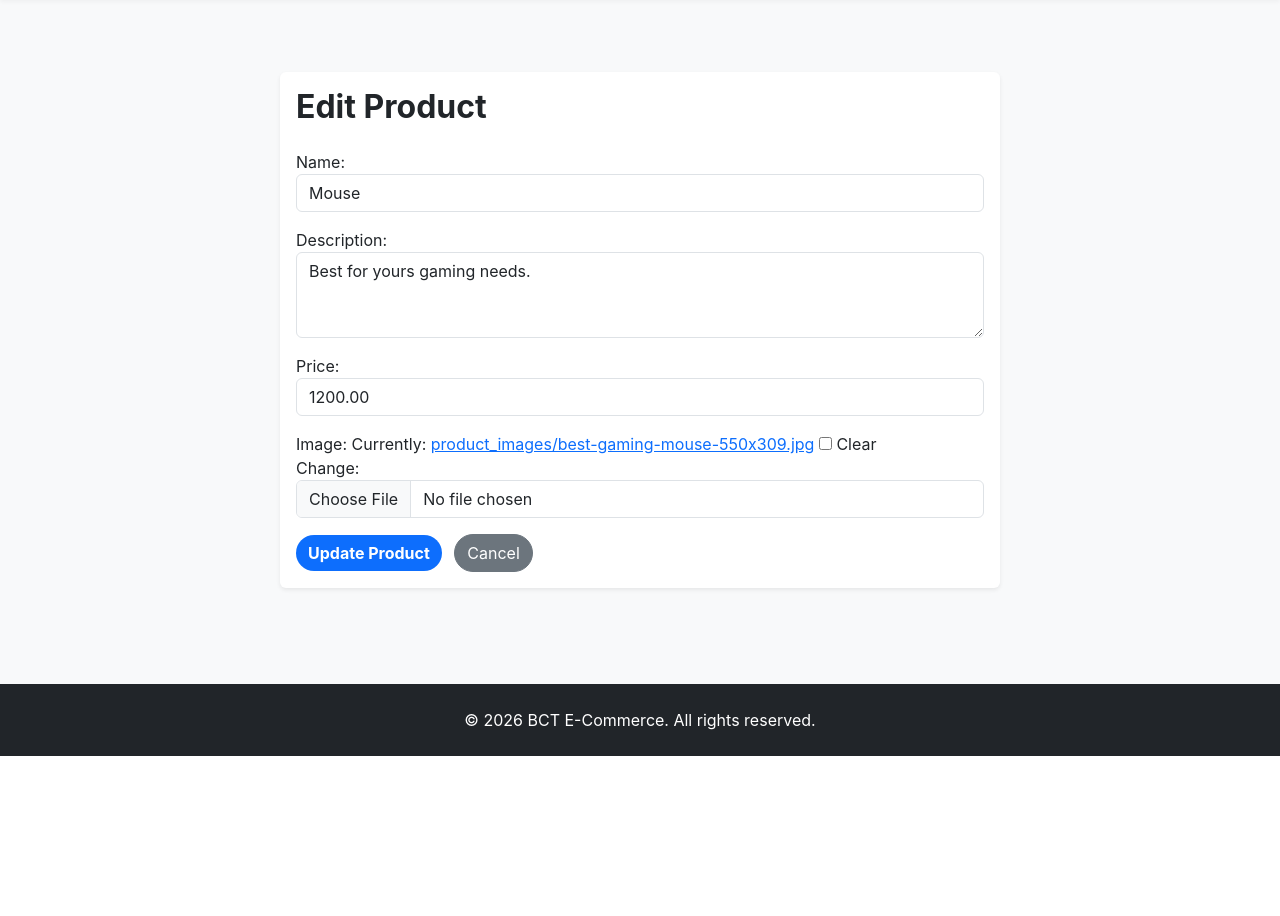
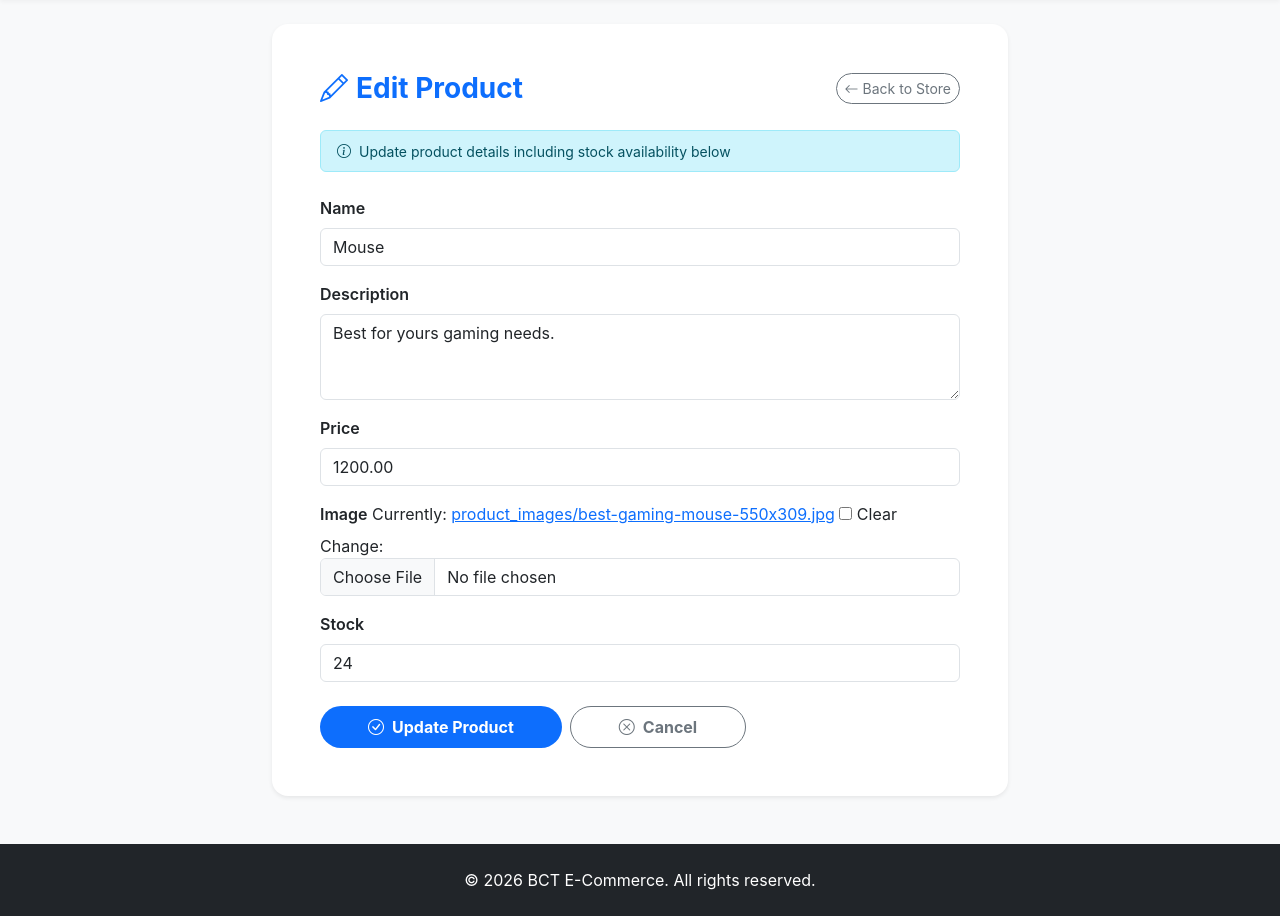
Before and after one commit to soron01-bit/EcommerceWeb, a Django app: page /my-store/edit-product/4/ in a window 1280 px wide. Shown: the part 56-972 px from the top of the page. Before the commit the page ends 812 px from the top, so only its background shows below. Run offline with Django 5.2, Linux system fonts and the light colour scheme; a user stored in the database is signed in; data comes from the database, SQL or seed files in the repository; both versions use the stored data as it was after the commit.

Commit message:
stockStatus

```diff
--- a/store/forms.py
+++ b/store/forms.py
@@ -30,10 +30,11 @@ class StoreForm(forms.ModelForm):
 class ProductForm(forms.ModelForm):
     class Meta:
         model = Product
-        fields = ['name', 'description', 'price', 'image']
+        fields = ['name', 'description', 'price', 'image', 'stock']
         widgets = {
             'name': forms.TextInput(attrs={'class': 'form-control'}),
             'description': forms.Textarea(attrs={'rows': 3, 'class': 'form-control'}),
             'price': forms.NumberInput(attrs={'class': 'form-control', 'step': '0.01'}),
             'image': forms.ClearableFileInput(attrs={'class': 'form-control'}),
+            'stock': forms.NumberInput(attrs={'class': 'form-control', 'min': '0'}),
         }
--- a/store/models.py
+++ b/store/models.py
@@ -16,9 +16,23 @@ class Product(models.Model):
     description = models.TextField()
     price = models.DecimalField(max_digits=10, decimal_places=2)
     image = models.ImageField(upload_to='product_images/', blank=True, null=True)
+    stock = models.IntegerField(default=0)
 
     def __str__(self):
         return self.name
+
+    @property
+    def is_in_stock(self):
+        return self.stock > 0
+
+    @property
+    def stock_status(self):
+        if self.stock > 10:
+            return 'In Stock'
+        elif self.stock > 0:
+            return 'Low Stock'
+        else:
+            return 'Out of Stock'
 
 class ProductCertificate(models.Model):
     product = models.OneToOneField(Product, on_delete=models.CASCADE, related_name='certificate')
--- a/store/templates/store/edit_product.html
+++ b/store/templates/store/edit_product.html
@@ -1,19 +1,43 @@
 {% extends 'store/base.html' %}
 {% block title %}Edit Product - BCT E-Commerce{% endblock %}
 {% block content %}
-<div class="container py-5">
-    <div class="row justify-content-center">
-        <div class="col-md-8">
-            <div class="card shadow-sm border-0">
-                <div class="card-body">
-                    <h2 class="mb-4 fw-bold">Edit Product</h2>
-                    <form method="post" enctype="multipart/form-data">
-                        {% csrf_token %}
-                        {{ form.as_p }}
-                        <button type="submit" class="btn btn-primary rounded-pill fw-bold">Update Product</button>
-                        <a href="{% url 'my_store' %}" class="btn btn-secondary rounded-pill ms-2">Cancel</a>
-                    </form>
+<div class="row justify-content-center">
+    <div class="col-md-8">
+        <div class="card shadow-sm border-0 rounded-4">
+            <div class="card-body p-4 p-md-5">
+                <div class="d-flex justify-content-between align-items-center mb-4">
+                    <h3 class="card-title text-primary fw-bold mb-0"><i class="bi bi-pencil me-2"></i>Edit Product</h3>
+                    <a href="{% url 'my_store' %}" class="btn btn-outline-secondary btn-sm rounded-pill"><i class="bi bi-arrow-left me-1"></i>Back to Store</a>
                 </div>
+
+                <div class="alert alert-info py-2 mb-4" role="alert">
+                    <small><i class="bi bi-info-circle me-2"></i>Update product details including stock availability below</small>
+                </div>
+
+                <form method="post" enctype="multipart/form-data">
+                    {% csrf_token %}
+                    {% for field in form %}
+                        <div class="mb-3">
+                            <label for="{{ field.id_for_label }}" class="form-label fw-semibold">{{ field.label }}</label>
+                            {{ field }}
+                            {% if field.errors %}
+                                <div class="text-danger small mt-1">
+                                    {% for error in field.errors %}
+                                        {{ error }}
+                                    {% endfor %}
+                                </div>
+                            {% endif %}
+                        </div>
+                    {% endfor %}
+                    <div class="d-flex gap-2 mt-4">
+                        <button type="submit" class="btn btn-primary rounded-pill px-5 py-2 fw-bold">
+                            <i class="bi bi-check-circle me-2"></i>Update Product
+                        </button>
+                        <a href="{% url 'my_store' %}" class="btn btn-outline-secondary rounded-pill px-5 py-2 fw-bold">
+                            <i class="bi bi-x-circle me-2"></i>Cancel
+                        </a>
+                    </div>
+                </form>
             </div>
         </div>
     </div>
```
Also changed, not shown: store/admin.py (+15 -1 lines), store/templates/store/index.html (+10 -1 lines), store/templates/store/my_store.html (+10 -1 lines), store/templates/store/product_detail.html (+30 -5 lines), db.sqlite3, store/migrations/0003_product_stock.py (added).
